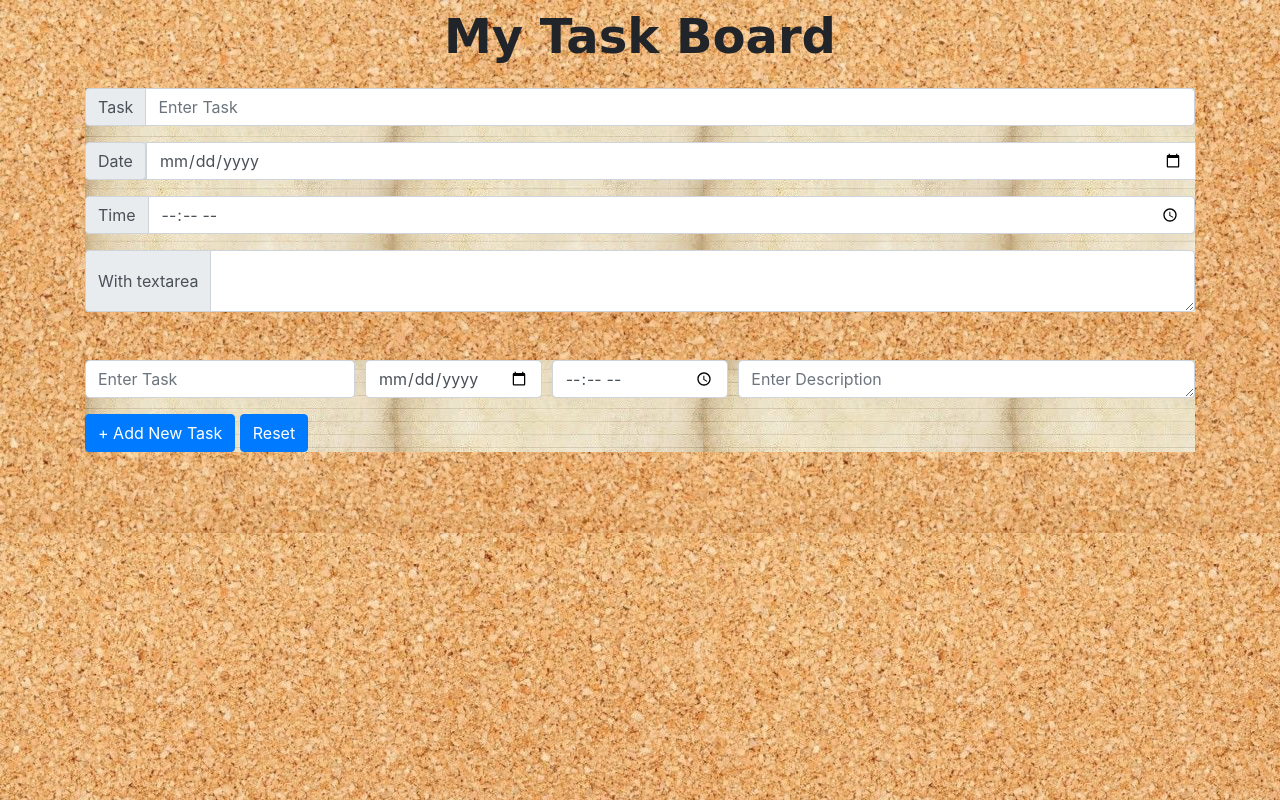
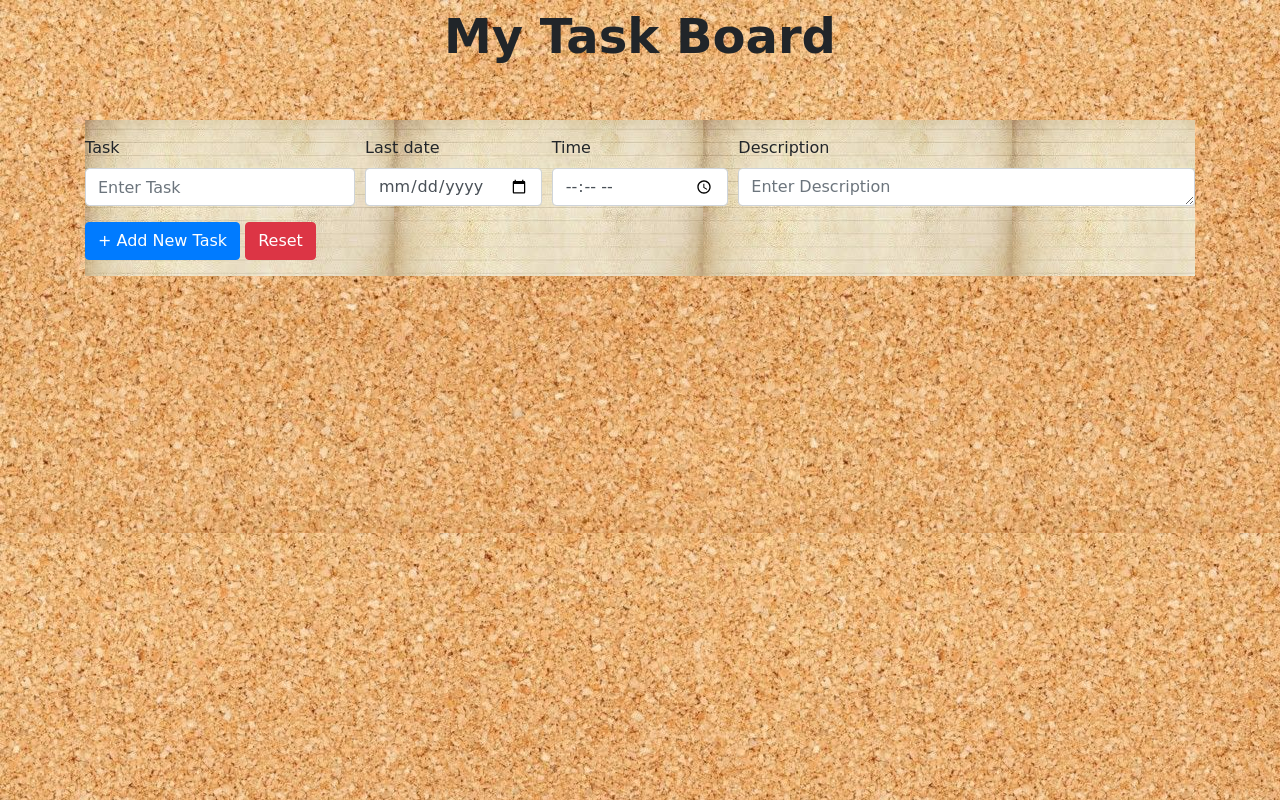
Before and after one commit to adir-avraham/Sticky-Notes, a plain HTML site: page index.html in a window 1280 px wide. Drawn offline with Linux system fonts and the light colour scheme.

Commit message:
good-form

```diff
--- a/index.html
+++ b/index.html
@@ -13,62 +13,35 @@
             My Task Board
         </nav>
 
-        <form class="mt-3 form-img">
-        <div class="input-group mb-3">
-                <div class="input-group-prepend">
-                  <span class="input-group-text" id="basic-addon1">Task</span>
-                </div>
-                <input type="text" class="form-control" id="inputTask" placeholder="Enter Task">
-              </div>
 
-              <div class="input-group mb-3">
-                    <span class="input-group-text" id="basic-addon2">Date</span>
+        <form class="mt-5 form-img py-3">
+            <div class="form-row">
 
-                <input type="date" class="form-control" id="inputDate" placeholder="Enter Date">
-                <div class="input-group-append">
-                </div>
-              </div>
-
-
-
-              <div class="input-group mb-3">
-                <div class="input-group-prepend">
-                  <span class="input-group-text">Time</span>
-                </div>
-                <input type="time" class="form-control" id="inputTime" placeholder="Enter Time">
-
-
-
-              </div>
-
-              <div class="input-group">
-                <div class="input-group-prepend">
-                  <span class="input-group-text">With textarea</span>
-                </div>
-                <textarea class="form-control" aria-label="With textarea"></textarea>
-              </div>
-        </form>
-
-        <form class="mt-5 form-img">
-            <div class="form-row">
                 <div class="form-group col-md-3">
+                    <label for="inputTask">Task</label>
                     <input type="text" class="form-control" id="inputTask" placeholder="Enter Task">
                 </div>
 
                 <div class="form-group col-md-2">
-                    <input type="date" class="form-control" id="inputDate" placeholder="Enter Date">
+                        <label for="inputDate">Last date</label>
+                        <input type="date" class="form-control" id="inputDate" placeholder="Enter Date">
                 </div>
                 <div class="form-group col-md-2">
+                        <label for="inputTime">Time</label>
                     <input type="time" class="form-control" id="inputTime" placeholder="Enter Time">
                 </div>
                 <div class="form-group col-md-5">
-                        <textarea class="form-control" id="inputDescription" rows="1"
-                            placeholder="Enter Description"></textarea>
-                    </div>
+                        <label for="inputDescription">Description</label>
+                    <textarea class="form-control" id="inputDescription" rows="1"
+                        placeholder="Enter Description"></textarea>
+                </div>
             </div>
 
+
+
+
             <button type="button" class="btn btn-primary">+ Add New Task</button>
-            <button type="reset" class="btn btn-primary">Reset</button>
+            <button type="reset" class="btn btn-danger">Reset</button>
 
         </form>
 
--- a/mycss.css
+++ b/mycss.css
@@ -1,18 +1,17 @@
 body {
     background-image: url("Images/corkboard.jpg");
-
-}
-
-.header {
-
-    font-size: 3em;
     font-family: cursive;
 
 }
 
 
+.header {
+    font-size: 3em;
+}
+
+
+
 .form-img {
     background-image: url("Images/notebook_paper.jpg");
 
-
 }
```
Also changed, not shown: 1 other file.
